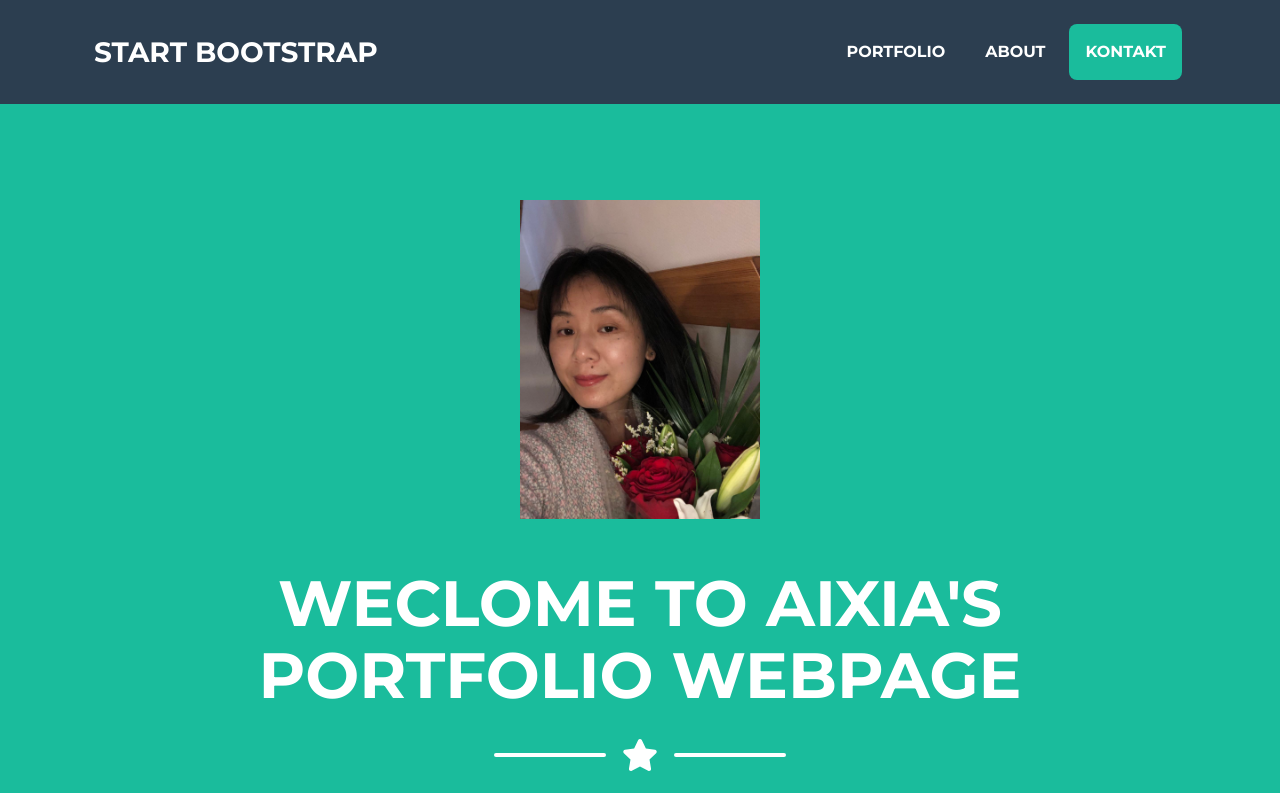
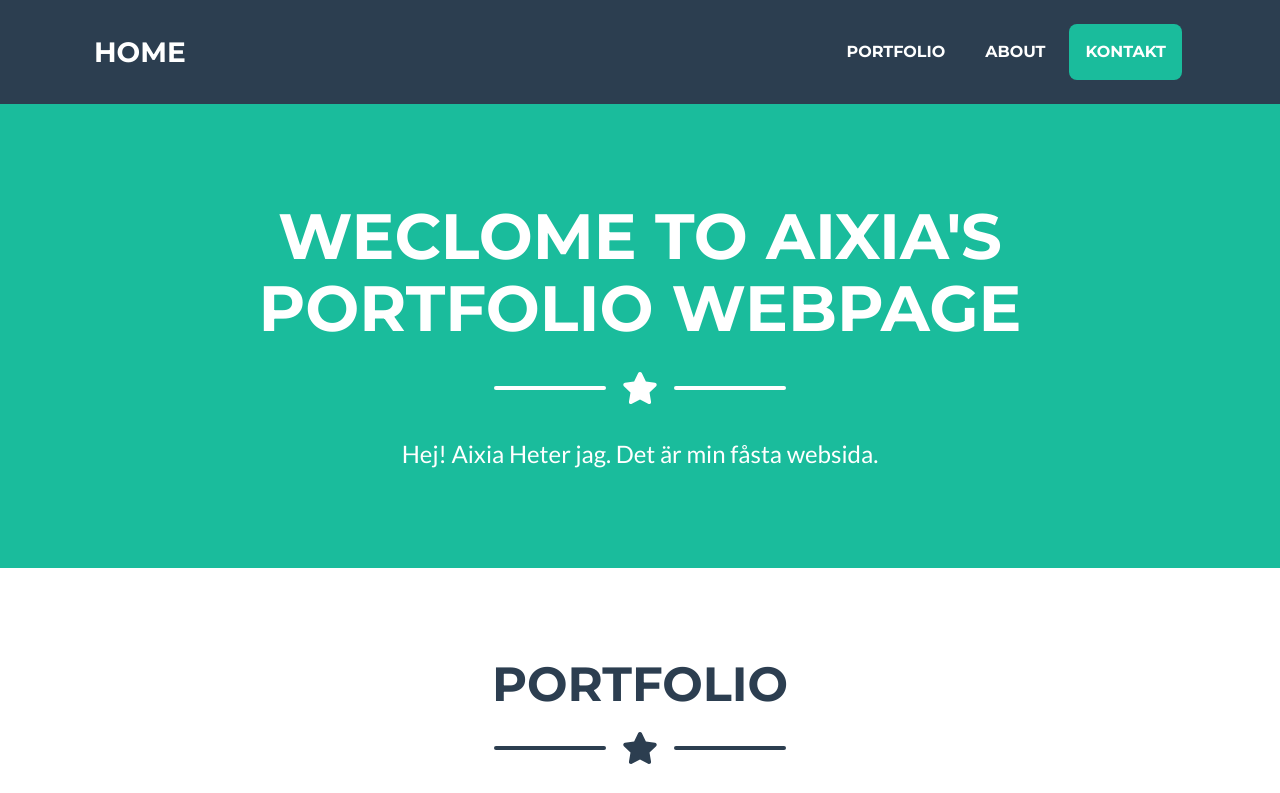
Before and after one commit to rocosen/rocosen.github.io, a plain HTML site: page index.html in a window 1280 px wide. Shown: the top 793 px of the page. Drawn offline with nearby package versions, Linux system fonts and the light colour scheme.

Commit message:
Update index.html

```diff
--- a/index.html
+++ b/index.html
@@ -20,7 +20,7 @@
         <!-- Navigation-->
         <nav class="navbar navbar-expand-lg bg-secondary text-uppercase fixed-top" id="mainNav">
             <div class="container">
-                <a class="navbar-brand js-scroll-trigger" href="#page-top">Start Bootstrap</a>
+                <a class="navbar-brand js-scroll-trigger" href="#page-top">Home</a>
                 <button class="navbar-toggler navbar-toggler-right text-uppercase font-weight-bold bg-primary text-white rounded" type="button" data-toggle="collapse" data-target="#navbarResponsive" aria-controls="navbarResponsive" aria-expanded="false" aria-label="Toggle navigation">
                     Menu
                     <i class="fas fa-bars"></i>
@@ -38,7 +38,7 @@
         <header class="masthead bg-primary text-white text-center">
             <div class="container d-flex align-items-center flex-column">
                 <!-- Masthead Avatar Image-->
-                <img class="masthead-avatar mb-5" src="assets/img/Aixia.jpg" alt="" />
+                <!-- <img class="masthead-avatar mb-5" src="assets/img/Aixia.jpg" alt="" /> -->
                 <!-- Masthead Heading-->
                 <h1 class="masthead-heading text-uppercase mb-0">weclome to Aixia's portfolio webpage</h1>
                 <!-- Icon Divider-->
@@ -134,8 +134,9 @@
                 </div>
                 <!-- About Section Content-->
                 <div class="row">
+                    <img class="masthead-avatar mb-5" src="assets/img/Aixia.jpg" alt="" />
                     <div class="col-lg-4 ml-auto"><p class="lead"> Jag gillar att resa och åka skidor och simma. Dessa är väldigt intressanta. Jag lärde mig simma och åka skidor efter att jag flyttat till Sverige.</p></div>
-                    <div class="col-lg-4 mr-auto"><p class="lead">Jag tycker att det är väldigt viktigt för mitt liv, vintern är inte längre  så tråkig och lång.Du kan också få bättre och nya vänner. Det känns bra att vara modig och prova nya saker, och jag känner mig nöjd med mitt liv.</p></div>
+                    <!-- <div class="col-lg-4 mr-auto"><p class="lead">Jag tycker att det är väldigt viktigt för mitt liv, vintern är inte längre  så tråkig och lång.Du kan också få bättre och nya vänner. Det känns bra att vara modig och prova nya saker, och jag känner mig nöjd med mitt liv.</p></div> -->
                 </div>
                 <!-- About Section Button-->
                 <!-- <div class="text-center mt-4">
```
